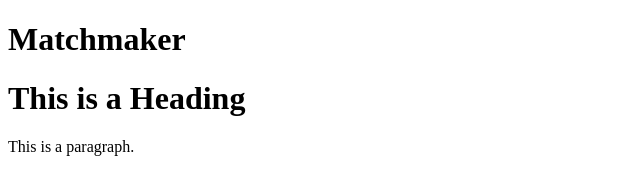
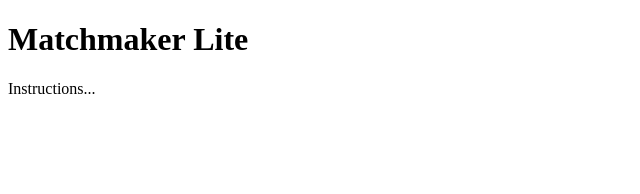
Before and after one commit to AaronWilson428/Matchmaker, a plain HTML site: page index.html in a window 1280 px wide. Shown: the whole page, without its empty margins (0-640 px from the left). Drawn offline with Linux system fonts and the light colour scheme.

Commit message:
Update files.

```diff
--- a/index.html
+++ b/index.html
@@ -2,12 +2,11 @@
 <!DOCTYPE html>
 <html>
 <head>
-<title>Page Title</title>
+<title>Matchmaker Lite</title>
 </head>
 <body>
-<h1>Matchmaker</h1>
-<h1>This is a Heading</h1>
-<p>This is a paragraph.</p>
+<h1>Matchmaker Lite</h1>
+<p>Instructions...</p>
 
 </body>
 </html>
```
